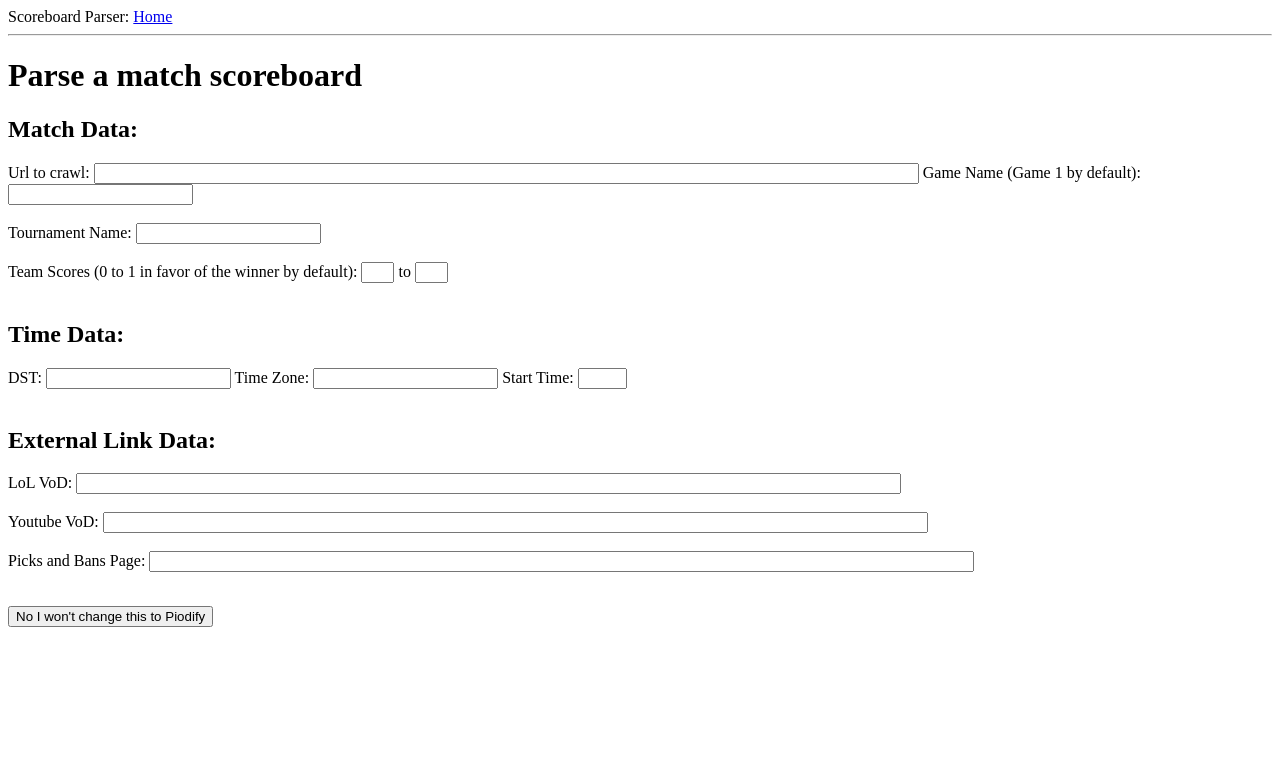
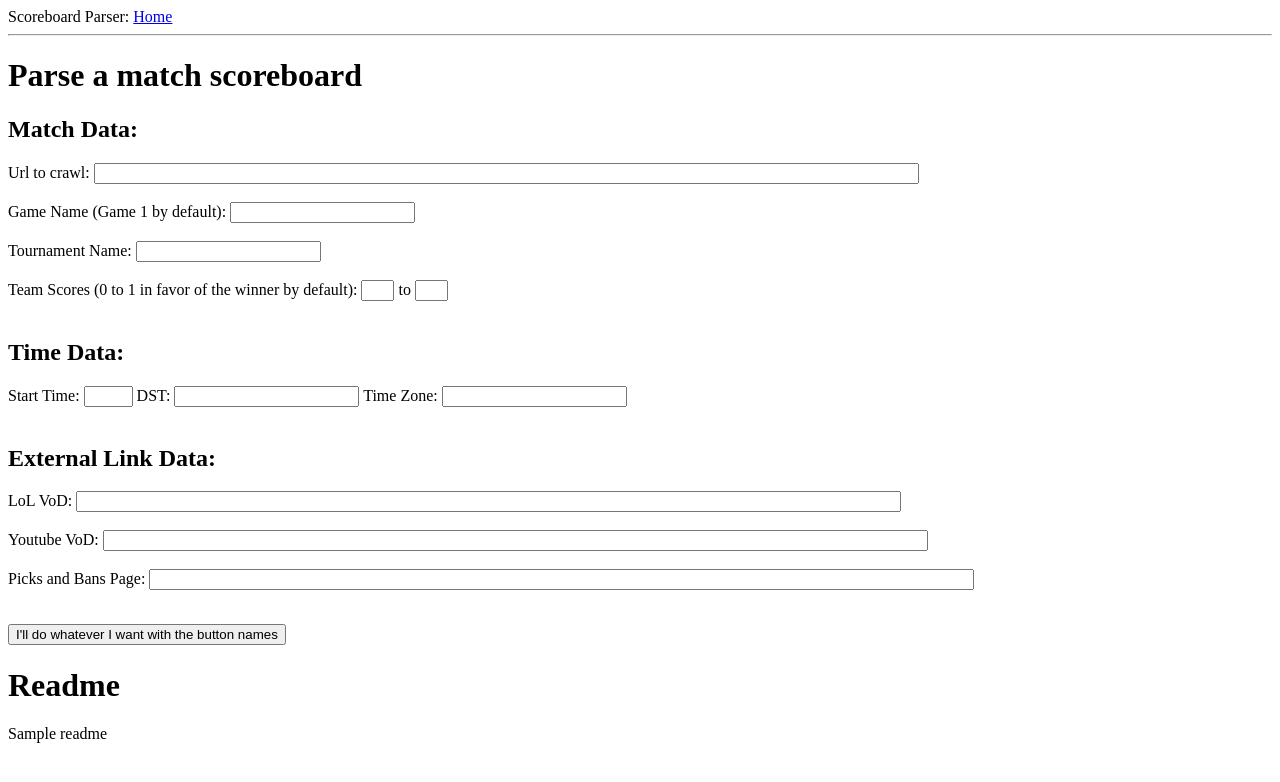
Before and after one commit to rbollweg/ScoreBoardParser, a Flask app: template app/templates/index.html in a window 1280 px wide. Shown: the top 782 px of the page. Run offline with Flask 2, Linux system fonts and the light colour scheme; the template is opened without the code that fills it: values that come from a table or form of the project are taken from there, most other values are stand-ins (such as "Sample title", 1, 10 or a date in 2020); parts of the project's set-up code (start-up, migrations or seed data) failed here and were passed over.

Commit message:
added dynamic readme at bottom of page

```diff
--- a/app/parser.py
+++ b/app/parser.py
@@ -117,9 +117,9 @@ class ScoreBoard():
 
     def remove_short_names_from_player_names(self):
         for player in self.blue_team.players:
-            player.player_name = re.search("(.*)\s(.*)", player.player_name).group(2)
+            player.player_name = re.search(".*\s(.*)", player.player_name).group(1)
         for player in self.red_team.players:
-            player.player_name = re.search(".*\s(.*)", player.player_name).group(2)
+            player.player_name = re.search(".*\s(.*)", player.player_name).group(1)
 
 
 class Team():
--- a/app/templates/index.html
+++ b/app/templates/index.html
@@ -6,20 +6,25 @@
     {{ form.hidden_tag() }}
     <p>
     <h2>Match Data: </h2>
-    <label>Url to crawl: </label>{{ form.url_to_search(size=100) }}
+    <label>Url to crawl: </label>{{ form.url_to_search(size=100) }} <br><br>
     <label>Game Name (Game 1 by default): </label>{{ form.game_name(size=20) }}<br><br>
     <label>Tournament Name: </label> {{ form.tournament_name(size=20) }} <br><br>
     <label>Team Scores (0 to 1 in favor of the winner by default): </label>{{ form.blue_score(size=1) }} to
     {{form.purple_score(size=1) }}<br><br>
     <h2>Time Data: </h2>
-    <label> DST:</label> {{ form.daylight_savings_time }} <label> Time Zone:</label> {{ form.time_zone }} <label>Start
-    Time: </label> {{ form.start_time(size=3) }}<br><br>
+    <label>Start Time: </label> {{ form.start_time(size=3) }}<label> DST:</label> {{ form.daylight_savings_time }}
+    <label> Time Zone:</label> {{ form.time_zone }} <br><br>
     <h2>External Link Data: </h2>
     <label>LoL VoD: </label> {{ form.lol_vod(size=100) }} <br><br>
     <label>Youtube VoD: </label> {{ form.youtube_vod(size=100) }} <br><br>
     <label>Picks and Bans Page: </label> {{ form.picks_and_bans_page(size=100) }} <br><br>
     </p>
 
-    <p><input type="submit" value="No I won't change this to Piodify"></p>
+    <p><input type="submit" value="I'll do whatever I want with the button names"></p>
 </form>
+
+<h1>Readme</h1>
+{{ readme }}
+
+
 {% endblock %}
--- a/run.py
+++ b/run.py
@@ -8,7 +8,6 @@ from app import app
 from app import parser
 
 
-handlers = [(r'/favicon.ico', web.StaticFileHandler, {'path': 'app/static/favicon.ico'})]
 
 
 def main():
```
Also changed, not shown: app/views.py (+7 -3 lines).
